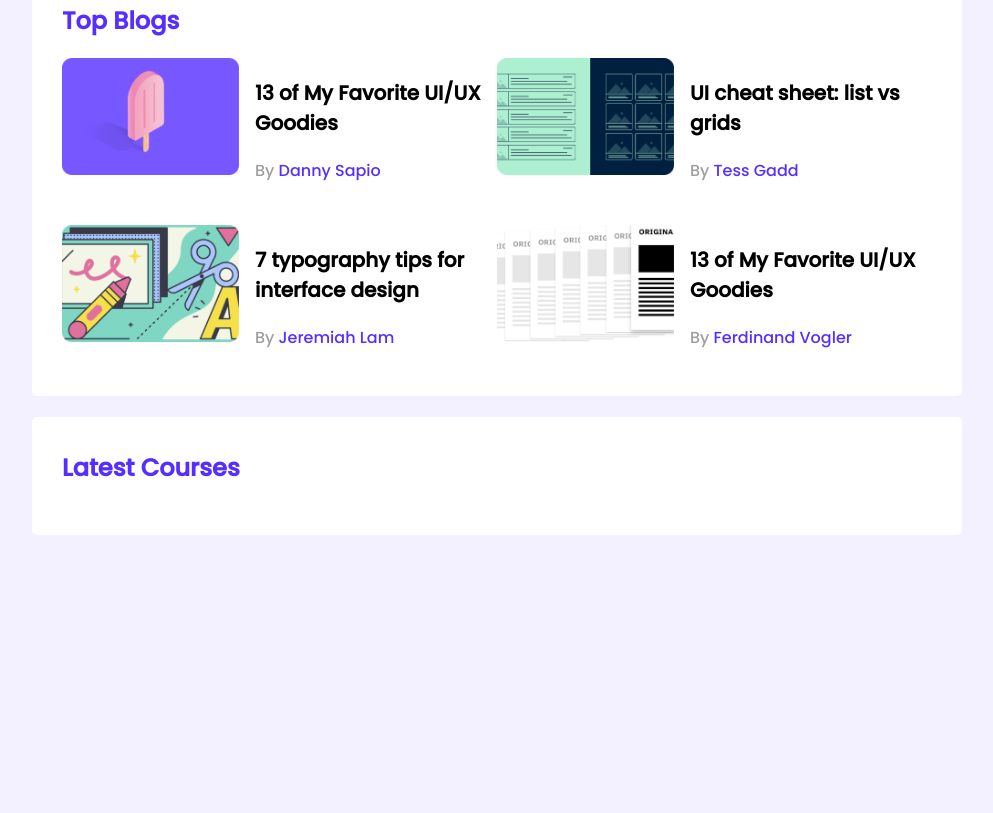
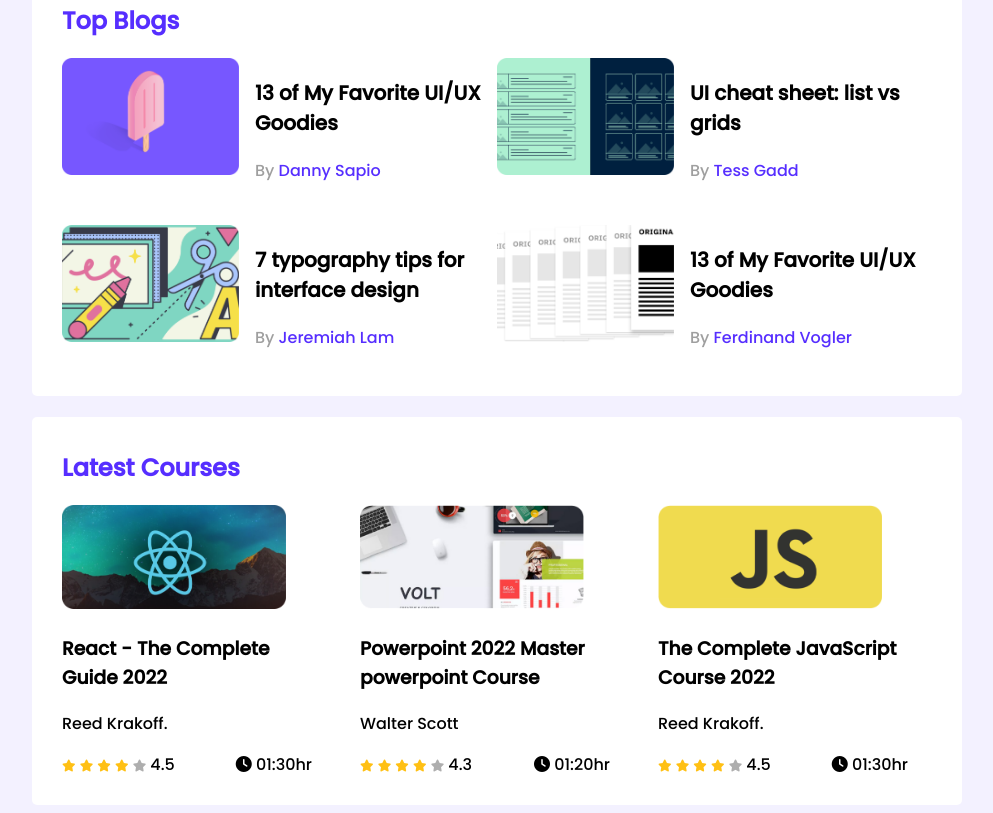
Before and after one commit to NafiaAbdullah/leader-board, a plain HTML site: page index.html in a window 1280 px wide. Shown: the part 329-1142 px from the top of the page, without its empty margins (143-1136 px from the left). Before the commit the page ends 872 px from the top, so only its background shows below. Drawn offline with Linux system fonts and the light colour scheme.

Commit message:
course details added

```diff
--- a/index.html
+++ b/index.html
@@ -6,6 +6,9 @@
     <meta http-equiv="X-UA-Compatible" content="IE=edge">
     <meta name="viewport" content="width=device-width, initial-scale=1.0">
     <title>Leader Board</title>
+    <!-- font-awasome -->
+    <script src="https://kit.fontawesome.com/fdad9e8d18.js" crossorigin="anonymous"></script>
+
     <!-- stylesheet -->
     <link rel="stylesheet" href="styles/style.css">
 </head>
@@ -109,6 +112,79 @@
         <!-- Latest Courses -->
         <section class="container">
             <h2 class="section-title">Latest Courses</h2>
+            <div class="courses">
+                <div class="course">
+                    <div class="course-banner">
+                        <img src="images/courses/course-1.png" alt="">
+                    </div>
+                    <div class="course-detail">
+                        <h3 class="course-title">React - The Complete Guide 2022</h3>
+                        <p class="course-author">Reed Krakoff.</p>
+                        <div class="course-info">
+                            <div>
+                                <i class="fa-solid fa-star filled"></i>
+                                <i class="fa-solid fa-star filled"></i>
+                                <i class="fa-solid fa-star filled"></i>
+                                <i class="fa-solid fa-star filled"></i>
+                                <i class="fa-solid fa-star empty"></i>
+                                <span>4.5</span>
+                            </div>
+                            <div class="course-duration">
+                                <i class="fa-solid fa-clock"></i>
+                                01:30hr
+                            </div>
+                        </div>
+                    </div>
+                </div>
+
+                <div class="course">
+                    <div class="course-banner">
+                        <img src="images/courses/course-2.png" alt="">
+                    </div>
+                    <div class="course-detail">
+                        <h3 class="course-title">Powerpoint 2022 Master powerpoint Course</h3>
+                        <p class="course-author">Walter Scott</p>
+                        <div class="course-info">
+                            <div>
+                                <i class="fa-solid fa-star filled"></i>
+                                <i class="fa-solid fa-star filled"></i>
+                                <i class="fa-solid fa-star filled"></i>
+                                <i class="fa-solid fa-star filled"></i>
+                                <i class="fa-solid fa-star empty"></i>
+                                <span>4.3</span>
+                            </div>
+                            <div class="course-duration">
+                                <i class="fa-solid fa-clock"></i>
+                                01:20hr
+                            </div>
+                        </div>
+                    </div>
+                </div>
+
+                <div class="course">
+                    <div class="course-banner">
+                        <img src="images/courses/course-3.png" alt="">
+                    </div>
+                    <div class="course-detail">
+                        <h3 class="course-title">The Complete JavaScript Course 2022</h3>
+                        <p class="course-author">Reed Krakoff.</p>
+                        <div class="course-info">
+                            <div>
+                                <i class="fa-solid fa-star filled"></i>
+                                <i class="fa-solid fa-star filled"></i>
+                                <i class="fa-solid fa-star filled"></i>
+                                <i class="fa-solid fa-star filled"></i>
+                                <i class="fa-solid fa-star empty"></i>
+                                <span>4.5</span>
+                            </div>
+                            <div class="course-duration">
+                                <i class="fa-solid fa-clock"></i>
+                                01:30hr
+                            </div>
+                        </div>
+                    </div>
+                </div>
+            </div>
 
         </section>
 
--- a/styles/style.css
+++ b/styles/style.css
@@ -96,3 +96,41 @@
     color: #562EFF;
     font-size: 16px;
 }
+
+/* ......................
+.......course styles......
+........................... */
+
+.courses {
+    display: grid;
+    grid-template-columns: repeat(3, 1fr);
+    grid-column-gap: 24px;
+}
+
+.course {
+    width: 250px;
+    height: 270px;
+}
+
+.course .course-banner img {
+    width: 224px;
+    height: 104px;
+}
+
+.course-info {
+    display: flex;
+    align-items: center;
+    justify-content: space-between;
+}
+
+.fa-star {
+    font-size: 12px;
+}
+
+.fa-star.filled {
+    color: #FFC014;
+}
+
+.fa-star.empty {
+    color: #AEAEAE;
+}
```
